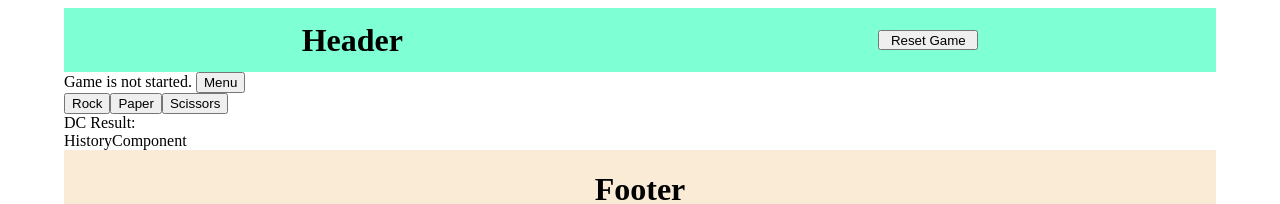
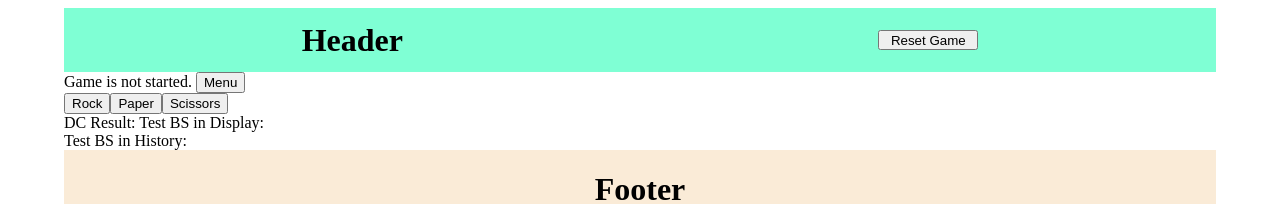
Before and after one commit to EdWorkhub/RPService, an Angular app: page /game in a window 1280 px wide. Shown: the top 204 px of the page. Built offline with nearby package versions, Linux system fonts and the light colour scheme.

Commit message:
July 25 Morning

```diff
--- a/src/app/menu/game/display/display.component.html
+++ b/src/app/menu/game/display/display.component.html
@@ -1 +1,2 @@
 DC Result: {{ roundResult }}
+Test BS in Display: {{ string }}
--- a/src/app/menu/game/display/display.component.ts
+++ b/src/app/menu/game/display/display.component.ts
@@ -1,4 +1,5 @@
 import { Component, EventEmitter, Input, Output } from '@angular/core';
+import { RpsService } from 'src/app/rps.service';
 
 @Component({
   selector: 'app-display',
@@ -6,6 +7,9 @@ import { Component, EventEmitter, Input, Output } from '@angular/core';
   styleUrls: ['./display.component.scss']
 })
 export class DisplayComponent {
+
+  constructor(private rpsService: RpsService) {}
+
   // Output to trigger disabled / enabled button status in Game Component
   @Output() done = new EventEmitter<boolean>() ;
 
@@ -16,7 +20,11 @@ export class DisplayComponent {
   */
 
   // Using Setter Input allows logic to be run directly against @Input() hook as soon as it is made available to Component
+  // Backing property used to intercept roundResult setter and store
+  private _roundResult!: string
+
   @Input() set roundResult(value: string) {
+    this._roundResult = value;
     if (value === 'win') {
       this.done.emit(true);
       console.log('win');
@@ -29,7 +37,21 @@ export class DisplayComponent {
     }
   }
 
+  // Getter for roundResult backing value
+  get roundResult(): string {
+    return this._roundResult;
+  }
+
   // || General FUNCTIONS
+
+  // Test BS
+  // BS String recipient
+  string: string = ''
+  // Subscribe to BS string obvs in Service
+  ngOnInit() {
+  // str is Service value, sets Local value to Service Value - can be interpolated in template
+    this.rpsService.string$.subscribe(str => this.string = str)
+  }
 
   // || Deprecated FUNCTIONS
 
--- a/src/app/menu/game/game.component.html
+++ b/src/app/menu/game/game.component.html
@@ -23,6 +23,7 @@
     Player Choice: {{ playerVal }}
     CPU Choice: {{ cpuVal }}
     Round Result: {{ result }}
+    Test BS: {{ string }}
 </div>
 
 <div class="game-component-container">
--- a/src/app/menu/game/game.component.ts
+++ b/src/app/menu/game/game.component.ts
@@ -11,6 +11,15 @@ import { Val } from '../../rps.service'
 export class GameComponent {
   // Router allows navigation, rpsService allows access to service
   constructor(private router: Router, private rpsService: RpsService) {}
+
+  // Test BS
+  // BS String recipient
+  string: string = ''
+  // Subscribe to BS string obvs in Service
+  ngOnInit() {
+    // str is Service value, sets Local value to Service Value - can be interpolated in template
+    this.rpsService.string$.subscribe(str => this.string = str)
+  }
 
   // || VARIABLES
   // Player Input (passed as string from HTML)
@@ -45,6 +54,8 @@ export class GameComponent {
     this.result = result.roundResult;
     // Set roundComplete boolean to True so that GameComponent triggers *ngIf only after one round has been run
     this.roundComplete = true;
+    // Test BS
+    this.rpsService.refreshString();
   }
 
   // || Getter FUNCTIONS
--- a/src/app/menu/game/history/history.component.html
+++ b/src/app/menu/game/history/history.component.html
@@ -1 +1 @@
-HistoryComponent
+Test BS in History: {{ string }}
--- a/src/app/menu/game/history/history.component.ts
+++ b/src/app/menu/game/history/history.component.ts
@@ -1,4 +1,5 @@
 import { Component } from '@angular/core';
+import { RpsService } from 'src/app/rps.service';
 
 @Component({
   selector: 'app-history',
@@ -7,4 +8,15 @@ import { Component } from '@angular/core';
 })
 export class HistoryComponent {
 
+  constructor(private rpsService: RpsService) {}
+
+  // Test BS
+  // BS String recipient
+  string: string = ''
+  // Subscribe to BS string obvs in Service
+  ngOnInit() {
+  // str is Service value, sets Local value to Service Value - can then be interpolated in template
+    this.rpsService.string$.subscribe(str => this.string = str)
+  }
+
 }
--- a/src/app/rps.service.ts
+++ b/src/app/rps.service.ts
@@ -1,5 +1,6 @@
 import { Injectable } from '@angular/core';
 import { Router } from '@angular/router';
+import { BehaviorSubject } from 'rxjs';
 
 // Type - inline as only one Type...
 export type Val = 'rock' | 'paper' | 'scissors';
@@ -80,14 +81,27 @@ export class RpsService {
       cpuVal: this.cpuVal
     };
   }
-}
 
+  // Test BS, running in parellel with existing functions - using to send data to other components
+  // Set BS property with init value of return value
+  private stringSource = new BehaviorSubject<string>(this.returnString());
+  // Set obvs obj
+  string$ = this.stringSource.asObservable();
+  // string return value
+  returnString() {
+    return this.roundResult;
+  }
+  // ACTUAL function to call to GET VALUE at TARGET COMPONENT YE CUNT
+  refreshString() {
+    this.stringSource.next(this.returnString())
+  }
 
   // HistoryComponent Logic TO DO
   // storeWinner(winnerVal) {
   // Sends winnerVal to HistoryComponent, pop into History array
   // Iterate local playerScore or cpuScore values, get from service where needed in component (History)
 
+}
 
   // || Deprecated FUNCTIONS
 
```
